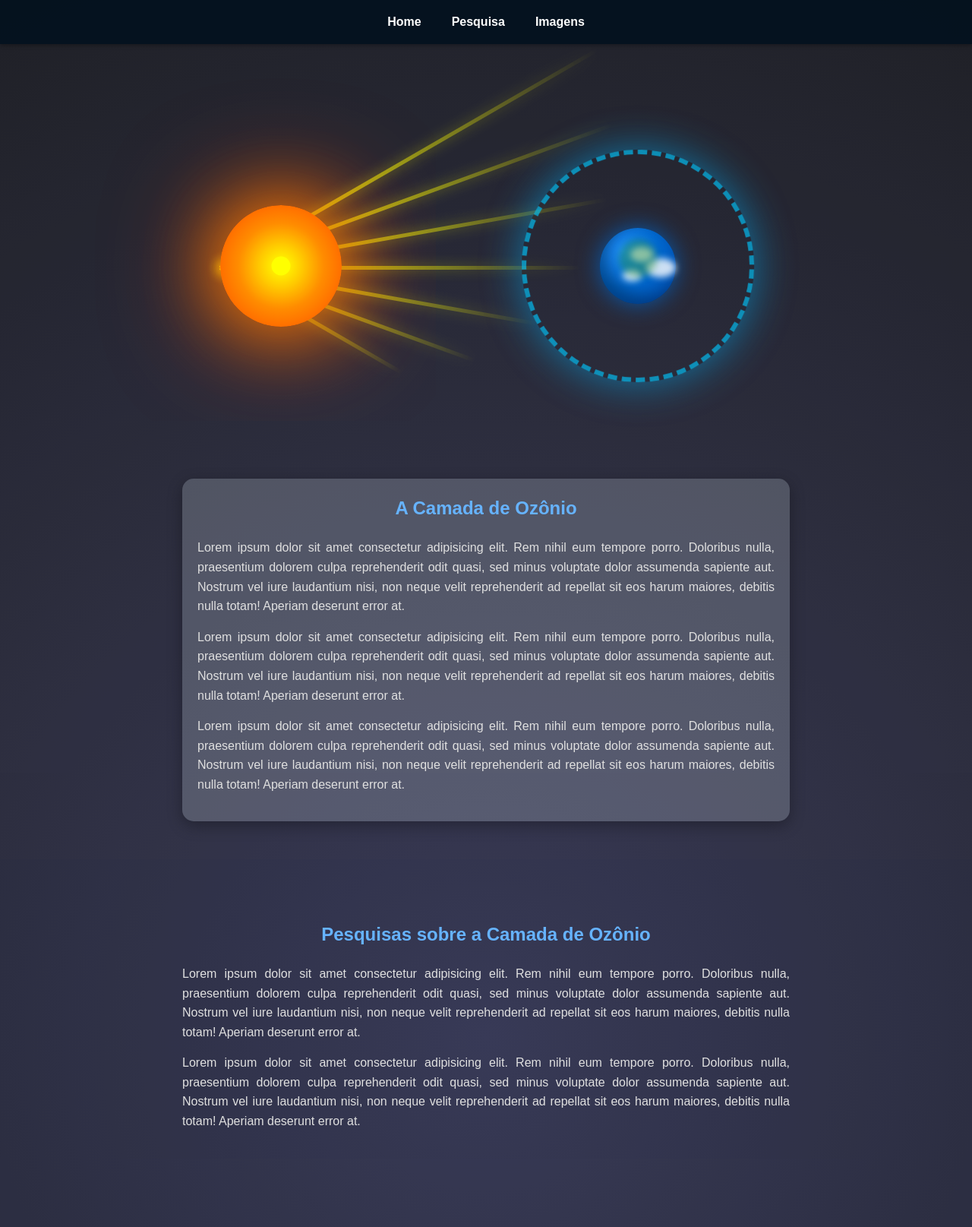
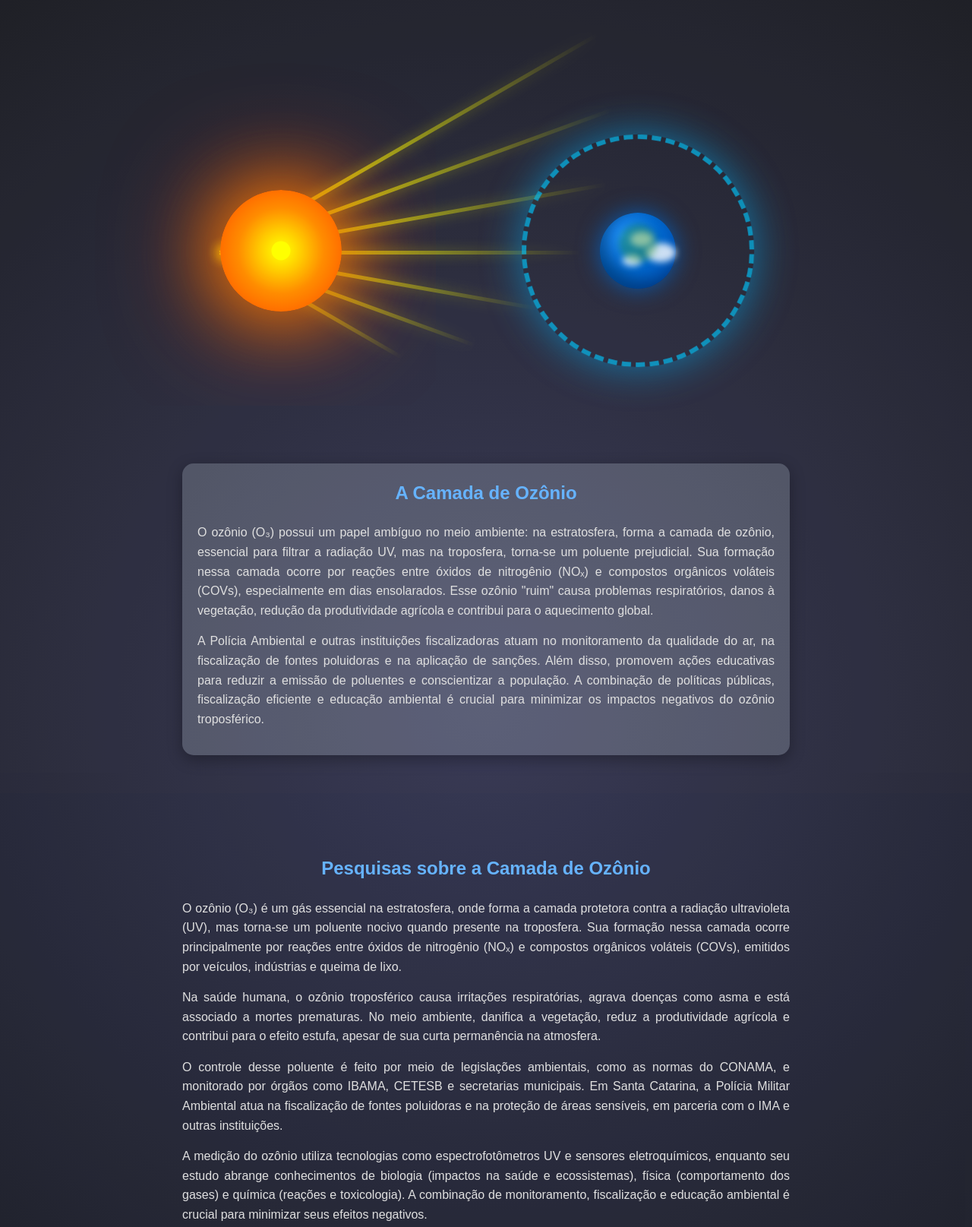
Before and after one commit to GabrielLNascimento/camada-ozonio, a plain HTML site: page index.html in a window 1280 px wide. Shown: the top 1615 px of the page at 76% size. Drawn offline with Linux system fonts and the light colour scheme.

Commit message:
tirei o menu e imagens

```diff
--- a/index.html
+++ b/index.html
@@ -36,41 +36,6 @@
                 z-index: -1;
             }
 
-            header {
-                background-color: rgba(3, 17, 31, 0.9);
-                color: white;
-                padding: 1rem;
-                position: fixed;
-                width: 100%;
-                top: 0;
-                z-index: 1000;
-                box-shadow: 0 2px 5px rgba(0, 0, 0, 0.3);
-            }
-
-            nav ul {
-                display: flex;
-                justify-content: center;
-                list-style: none;
-                flex-wrap: wrap; /* Permite que os itens do menu quebrem em telas menores */
-            }
-
-            nav ul li {
-                margin: 0 10px; /* Reduzido para telas menores */
-            }
-
-            nav ul li a {
-                color: white;
-                text-decoration: none;
-                font-weight: bold;
-                padding: 5px 10px;
-                border-radius: 5px;
-                transition: background-color 0.3s;
-            }
-
-            nav ul li a:hover {
-                background-color: #0066cc;
-            }
-
             section {
                 min-height: 100vh;
                 padding: 80px 20px 20px;
@@ -85,10 +50,6 @@
 
             #pesquisa {
                 background-color: rgba(217, 237, 247, 0.1);
-            }
-
-            #imagens {
-                background-color: rgba(207, 226, 243, 0.1);
             }
 
             h1,
@@ -106,39 +67,12 @@
                 margin-right: auto;
             }
 
-            .image-gallery {
-                display: flex;
-                flex-wrap: wrap;
-                justify-content: center;
-                gap: 20px;
-                margin-top: 30px;
-            }
-
-            .image-gallery img {
-                max-width: 100%; /* Imagens responsivas */
-                width: 300px;
-                border-radius: 8px;
-                box-shadow: 0 4px 8px rgba(0, 0, 0, 0.3);
-                transition: transform 0.3s;
-            }
-
-            .image-gallery img:hover {
-                transform: scale(1.05);
-            }
-
-            .image-caption {
-                text-align: center;
-                margin-top: 10px;
-                font-style: italic;
-                color: #b0c4de;
-            }
-
             /* Animação da camada de ozônio */
             .animation-container {
                 width: 100%;
                 height: 500px;
                 position: relative;
-                margin: 20px auto;
+                margin: auto;
                 max-width: 1000px;
                 display: flex;
                 justify-content: center;
@@ -401,16 +335,6 @@
         </style>
     </head>
     <body>
-        <header>
-            <nav>
-                <ul>
-                    <li><a href="#home">Home</a></li>
-                    <li><a href="#pesquisa">Pesquisa</a></li>
-                    <li><a href="#imagens">Imagens</a></li>
-                </ul>
-            </nav>
-        </header>
-
         <section id="home">
             <div class="animation-container">
                 <div class="sun">
@@ -459,33 +383,26 @@
             <div class="content-wrapper">
                 <h1>A Camada de Ozônio</h1>
                 <p>
-                    Lorem ipsum dolor sit amet consectetur adipisicing elit. Rem
-                    nihil eum tempore porro. Doloribus nulla, praesentium
-                    dolorem culpa reprehenderit odit quasi, sed minus voluptate
-                    dolor assumenda sapiente aut. Nostrum vel iure laudantium
-                    nisi, non neque velit reprehenderit ad repellat sit eos
-                    harum maiores, debitis nulla totam! Aperiam deserunt error
-                    at.
+                    O ozônio (O₃) possui um papel ambíguo no meio ambiente: na
+                    estratosfera, forma a camada de ozônio, essencial para
+                    filtrar a radiação UV, mas na troposfera, torna-se um
+                    poluente prejudicial. Sua formação nessa camada ocorre por
+                    reações entre óxidos de nitrogênio (NOₓ) e compostos
+                    orgânicos voláteis (COVs), especialmente em dias
+                    ensolarados. Esse ozônio "ruim" causa problemas
+                    respiratórios, danos à vegetação, redução da produtividade
+                    agrícola e contribui para o aquecimento global.
                 </p>
 
                 <p>
-                    Lorem ipsum dolor sit amet consectetur adipisicing elit. Rem
-                    nihil eum tempore porro. Doloribus nulla, praesentium
-                    dolorem culpa reprehenderit odit quasi, sed minus voluptate
-                    dolor assumenda sapiente aut. Nostrum vel iure laudantium
-                    nisi, non neque velit reprehenderit ad repellat sit eos
-                    harum maiores, debitis nulla totam! Aperiam deserunt error
-                    at.
-                </p>
-
-                <p>
-                    Lorem ipsum dolor sit amet consectetur adipisicing elit. Rem
-                    nihil eum tempore porro. Doloribus nulla, praesentium
-                    dolorem culpa reprehenderit odit quasi, sed minus voluptate
-                    dolor assumenda sapiente aut. Nostrum vel iure laudantium
-                    nisi, non neque velit reprehenderit ad repellat sit eos
-                    harum maiores, debitis nulla totam! Aperiam deserunt error
-                    at.
+                    A Polícia Ambiental e outras instituições fiscalizadoras
+                    atuam no monitoramento da qualidade do ar, na fiscalização
+                    de fontes poluidoras e na aplicação de sanções. Além disso,
+                    promovem ações educativas para reduzir a emissão de
+                    poluentes e conscientizar a população. A combinação de
+                    políticas públicas, fiscalização eficiente e educação
+                    ambiental é crucial para minimizar os impactos negativos do
+                    ozônio troposférico.
                 </p>
             </div>
         </section>
@@ -493,61 +410,40 @@
         <section id="pesquisa">
             <h2>Pesquisas sobre a Camada de Ozônio</h2>
             <p>
-                Lorem ipsum dolor sit amet consectetur adipisicing elit. Rem
-                nihil eum tempore porro. Doloribus nulla, praesentium dolorem
-                culpa reprehenderit odit quasi, sed minus voluptate dolor
-                assumenda sapiente aut. Nostrum vel iure laudantium nisi, non
-                neque velit reprehenderit ad repellat sit eos harum maiores,
-                debitis nulla totam! Aperiam deserunt error at.
+                O ozônio (O₃) é um gás essencial na estratosfera, onde forma a
+                camada protetora contra a radiação ultravioleta (UV), mas
+                torna-se um poluente nocivo quando presente na troposfera. Sua
+                formação nessa camada ocorre principalmente por reações entre
+                óxidos de nitrogênio (NOₓ) e compostos orgânicos voláteis
+                (COVs), emitidos por veículos, indústrias e queima de lixo.
             </p>
 
             <p>
-                Lorem ipsum dolor sit amet consectetur adipisicing elit. Rem
-                nihil eum tempore porro. Doloribus nulla, praesentium dolorem
-                culpa reprehenderit odit quasi, sed minus voluptate dolor
-                assumenda sapiente aut. Nostrum vel iure laudantium nisi, non
-                neque velit reprehenderit ad repellat sit eos harum maiores,
-                debitis nulla totam! Aperiam deserunt error at.
-            </p>
-        </section>
-
-        <section id="imagens">
-            <h2>Imagens sobre a Camada de Ozônio</h2>
-            <p>
-                Visualizações da camada de ozônio:
+                Na saúde humana, o ozônio troposférico causa irritações
+                respiratórias, agrava doenças como asma e está associado a
+                mortes prematuras. No meio ambiente, danifica a vegetação, reduz
+                a produtividade agrícola e contribui para o efeito estufa,
+                apesar de sua curta permanência na atmosfera.
             </p>
 
-            <div class="image-gallery">
-                <div>
-                    <img
-                        src="https://cdn.pixabay.com/photo/2016/11/22/23/44/earth-1851244_640.jpg"
-                        alt="Camada de ozônio vista do espaço"
-                    />
-                    <p class="image-caption">
-                        Representação da camada de ozônio ao redor da Terra
-                    </p>
-                </div>
+            <p>
+                O controle desse poluente é feito por meio de legislações
+                ambientais, como as normas do CONAMA, e monitorado por órgãos
+                como IBAMA, CETESB e secretarias municipais. Em Santa Catarina,
+                a Polícia Militar Ambiental atua na fiscalização de fontes
+                poluidoras e na proteção de áreas sensíveis, em parceria com o
+                IMA e outras instituições.
+            </p>
 
-                <div>
-                    <img
-                        src="https://cdn.pixabay.com/photo/2016/11/29/08/41/antarctica-1868708_640.jpg"
-                        alt="Buraco na camada de ozônio sobre a Antártida"
-                    />
-                    <p class="image-caption">
-                        Buraco na camada de ozônio sobre a Antártida
-                    </p>
-                </div>
-
-                <div>
-                    <img
-                        src="https://cdn.pixabay.com/photo/2017/02/08/12/46/moon-2048727_640.jpg"
-                        alt="Efeitos da radiação UV"
-                    />
-                    <p class="image-caption">
-                        Efeitos da radiação UV sem a proteção do ozônio
-                    </p>
-                </div>
-            </div>
+            <p>
+                A medição do ozônio utiliza tecnologias como espectrofotômetros
+                UV e sensores eletroquímicos, enquanto seu estudo abrange
+                conhecimentos de biologia (impactos na saúde e ecossistemas),
+                física (comportamento dos gases) e química (reações e
+                toxicologia). A combinação de monitoramento, fiscalização e
+                educação ambiental é crucial para minimizar seus efeitos
+                negativos.
+            </p>
         </section>
     </body>
 </html>
```
